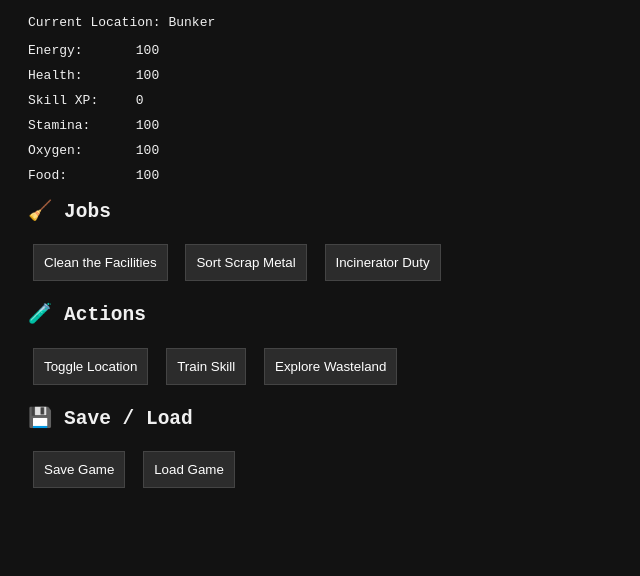
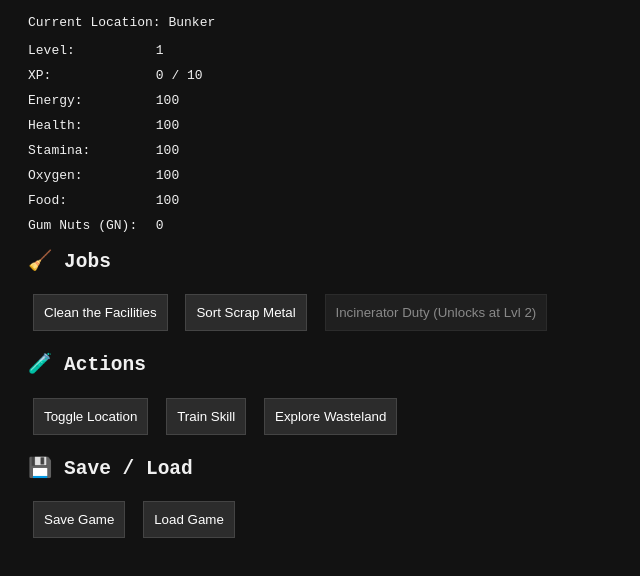
Before and after one commit to dizzydoki/outbreak, a plain HTML site: page index.html in a window 1280 px wide. Shown: the part 80-656 px from the top of the page, without its empty margins (0-640 px from the left). Drawn offline with Linux system fonts and the light colour scheme.

Commit message:
Update index.html

```diff
--- a/index.html
+++ b/index.html
@@ -15,7 +15,7 @@
     }
     .stat-label {
       display: inline-block;
-      width: 100px;
+      width: 120px;
     }
     button {
       margin: 5px;
@@ -39,18 +39,20 @@
   <p>Current Location: <span id="location">Bunker</span></p>
 
   <div id="stats">
+    <div class="stat-bar"><span class="stat-label">Level:</span> <span id="level">1</span></div>
+    <div class="stat-bar"><span class="stat-label">XP:</span> <span id="xp">0</span> / <span id="nextXp">10</span></div>
     <div class="stat-bar"><span class="stat-label">Energy:</span> <span id="energy">100</span></div>
     <div class="stat-bar"><span class="stat-label">Health:</span> <span id="health">100</span></div>
-    <div class="stat-bar"><span class="stat-label">Skill XP:</span> <span id="xp">0</span></div>
     <div class="stat-bar"><span class="stat-label">Stamina:</span> <span id="stamina">100</span></div>
     <div class="stat-bar"><span class="stat-label">Oxygen:</span> <span id="oxygen">100</span></div>
     <div class="stat-bar"><span class="stat-label">Food:</span> <span id="food">100</span></div>
+    <div class="stat-bar"><span class="stat-label">Gum Nuts (GN):</span> <span id="gumNuts">0</span></div>
   </div>
 
   <h2>🧹 Jobs</h2>
   <button onclick="performJob(jobs.cleanFacilities, this)">Clean the Facilities</button>
   <button onclick="performJob(jobs.sortScrap, this)">Sort Scrap Metal</button>
-  <button onclick="performJob(jobs.incineratorDuty, this)">Incinerator Duty</button>
+  <button id="incineratorBtn" onclick="performJob(jobs.incineratorDuty, this)" disabled>Incinerator Duty (Unlocks at Lvl 2)</button>
 
   <h2>🧪 Actions</h2>
   <button onclick="toggleLocation()">Toggle Location</button>
```
